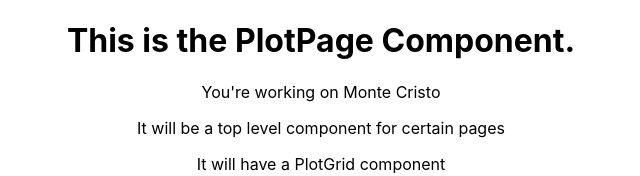
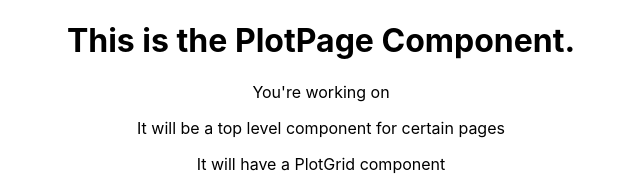
Before and after one commit to arwalton/plot-braider, a React (Create React App) app in the folder pb-client/: page / in a window 1280 px wide. Shown: the top 176 px of the page, without its empty margins (319-959 px from the left). Built offline with nearby package versions, Linux system fonts and the light colour scheme.

Commit message:
Create the first route leading to the PlotPage component

```diff
--- a/pb-client/src/components/App.js
+++ b/pb-client/src/components/App.js
@@ -1,9 +1,13 @@
 import PlotPage from './PlotPage';
+import { Routes, Route, Link } from 'react-router-dom';
 import '../App.css';
 
 function App() {
   return (
     <div className="App">
+      <Routes>
+        <Route path="/" element = {<PlotPage />} />
+      </Routes>
       <PlotPage story="Monte Cristo"></PlotPage>
     </div>
   );
```
